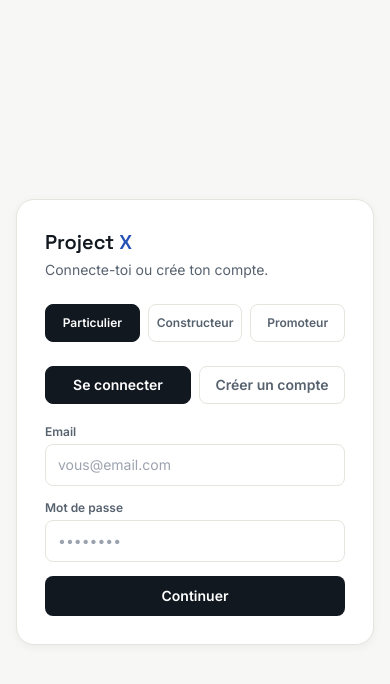
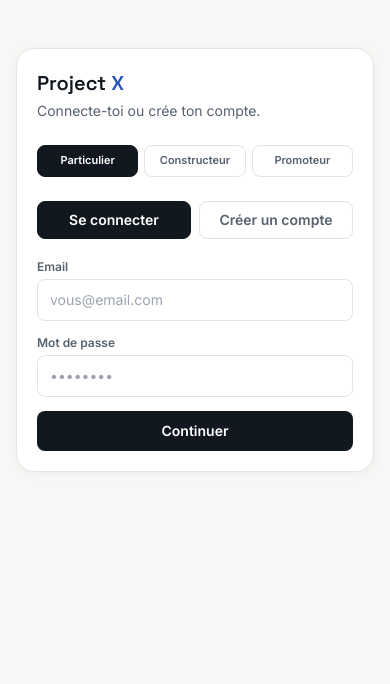
Before and after one commit to Alex-operis-home/project-x, a Next.js app: page /login in a window 390 px wide. Shown: the top 684 px of the page. Built offline with nearby package versions, Linux system fonts and the light colour scheme; no server answers.

Commit message:
nettoyage

```diff
--- a/app/login/page.tsx
+++ b/app/login/page.tsx
@@ -53,8 +53,8 @@ export default function LoginPage() {
   }
 
   return (
-    <main className="min-h-screen bg-canvas flex items-center justify-center px-4 py-10">
-      <div className="w-full max-w-md bg-surface border border-line rounded-xl2 shadow-card p-7">
+    <main className="min-h-screen bg-canvas flex items-start sm:items-center justify-center px-4 py-8 overflow-y-auto">
+      <div className="w-full max-w-md bg-surface border border-line rounded-xl2 shadow-card p-5 sm:p-7 my-4">
         <div className="font-display text-xl font-semibold mb-1">
           Project <span className="text-brand">X</span>
         </div>
@@ -66,13 +66,13 @@ export default function LoginPage() {
           </div>
         )}
 
-        <div className="grid grid-cols-3 gap-2 mb-6">
+        <div className="grid grid-cols-3 gap-1.5 sm:gap-2 mb-6">
           {spaces.map((s) => (
             <button
               key={s.key}
               type="button"
               onClick={() => setSpace(s.key)}
-              className={`text-xs font-semibold px-2 py-2.5 rounded-lg border transition-colors ${
+              className={`text-[11px] sm:text-xs font-semibold px-1 sm:px-2 py-2 sm:py-2.5 rounded-lg border transition-colors leading-tight break-words ${
                 space === s.key ? "bg-ink text-white border-ink" : "border-line text-ink-soft hover:bg-canvas"
               }`}
             >
--- a/components/SpaceShell.tsx
+++ b/components/SpaceShell.tsx
@@ -94,7 +94,7 @@ export function SpaceShell({
         </div>
       </aside>
 
-      <main className="md:col-start-2 px-4 py-6 md:px-10 md:py-9 pb-32 max-w-[1240px]">
+      <main className="md:col-start-2 px-4 py-6 md:px-10 md:py-9 pb-48 max-w-[1240px]">
         {children}
       </main>
 
```
